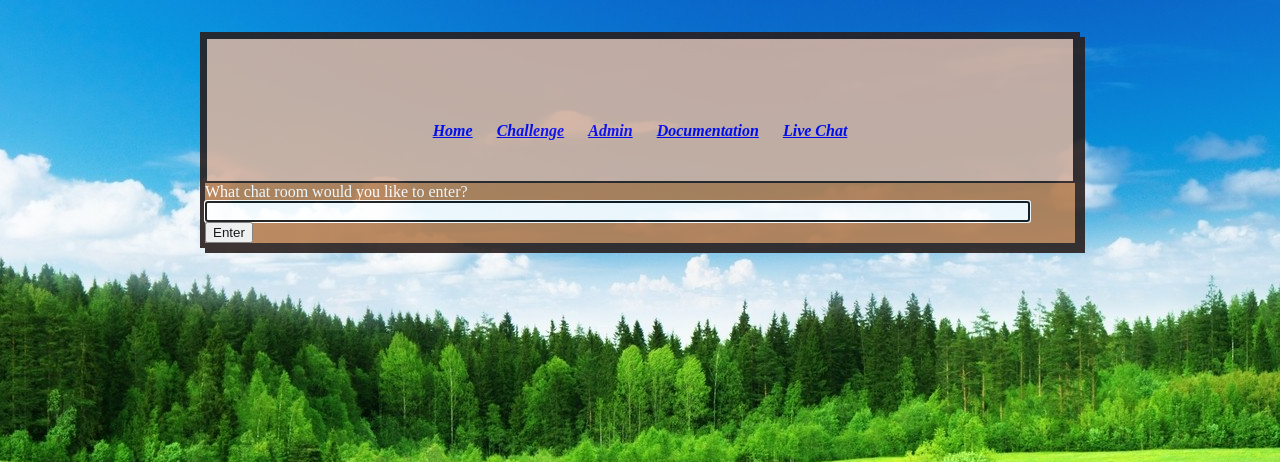
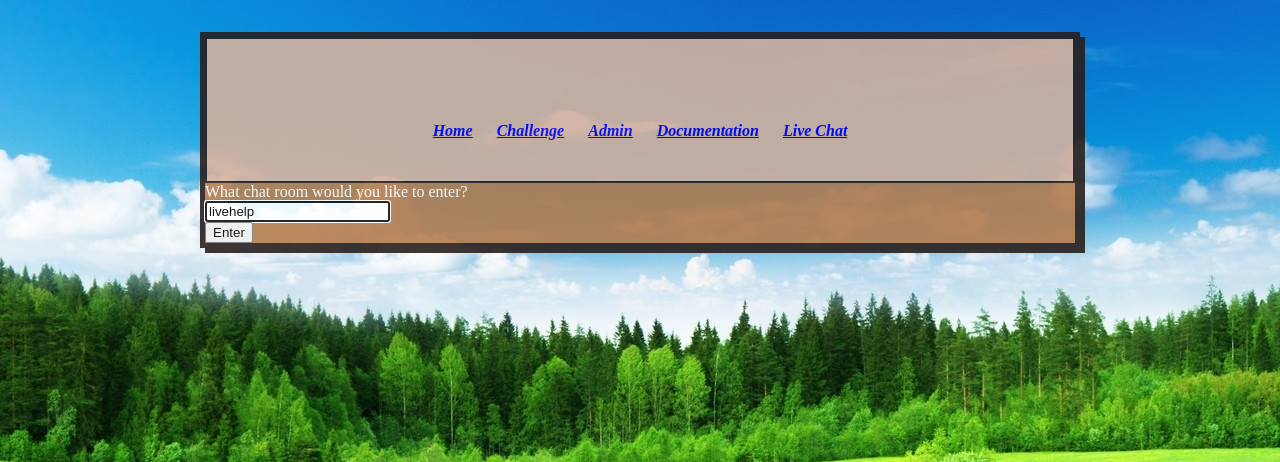
Before and after one commit to kelseylyn/CodeRunner, a Django app: page /faq in a window 1280 px wide. Shown: the part 168-630 px from the top of the page. Run offline with Django 3.2, Linux system fonts and the light colour scheme.

Commit message:
preset livehelp

```diff
--- a/coderunner/myapp/templates/faq.html
+++ b/coderunner/myapp/templates/faq.html
@@ -12,7 +12,7 @@
 </head>
 <body>
     What chat room would you like to enter?<br/>
-    <input id="room-name-input" type="text" size="100"/><br/>
+    <input id="room-name-input" type="text" value="livehelp"/><br/>
     <input id="room-name-submit" type="button" value="Enter"/>
 
     <script>
```
